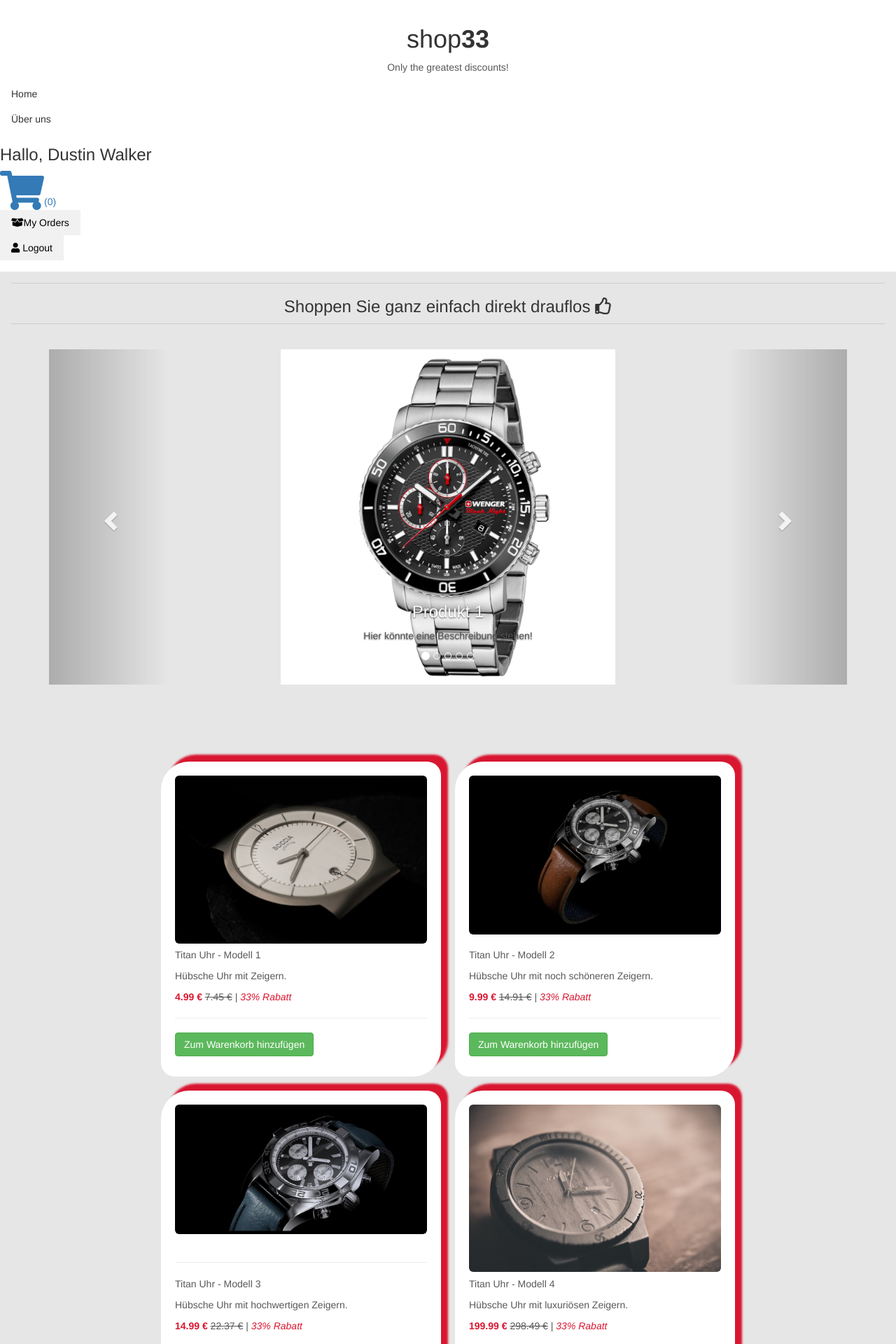
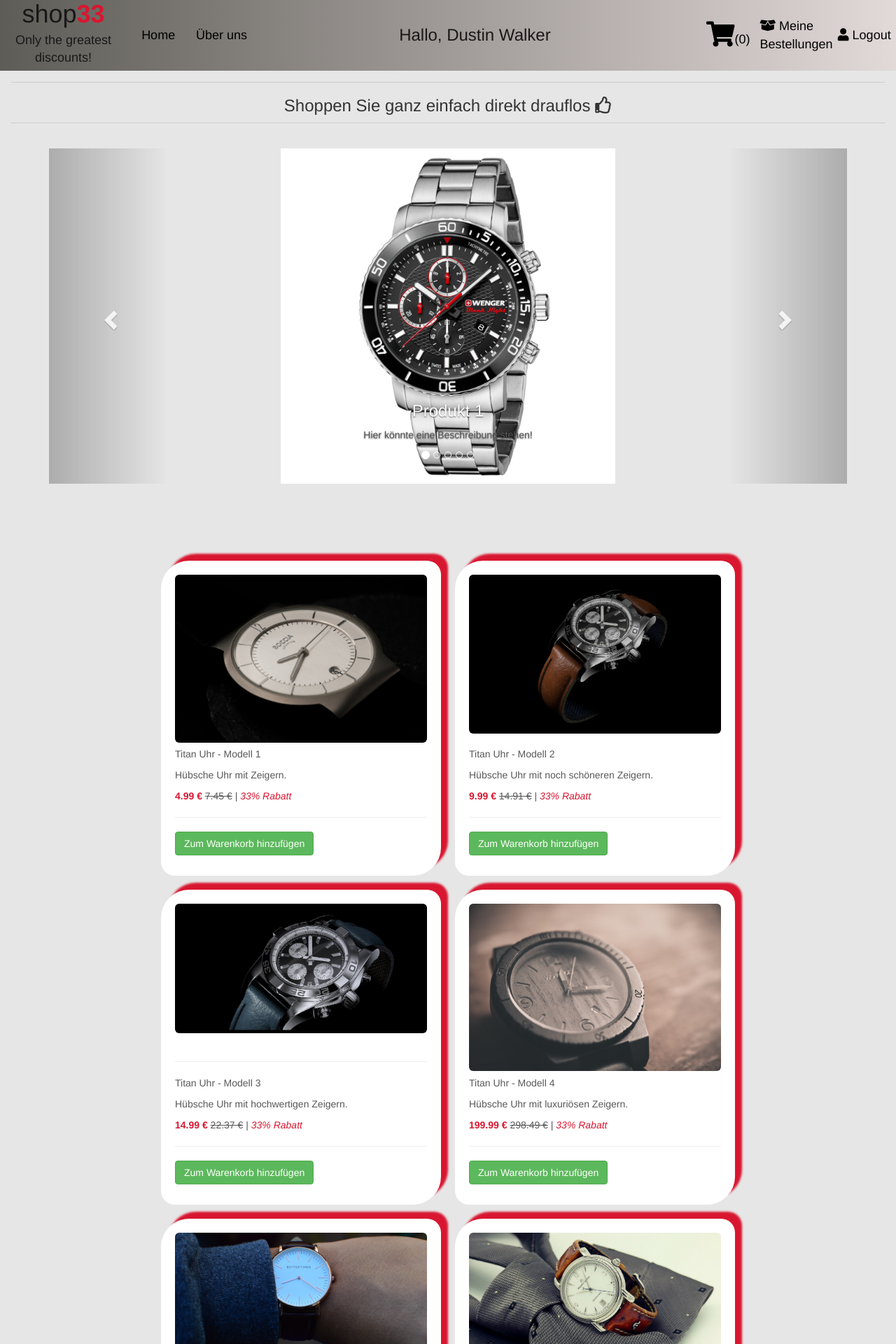
Before and after one commit to Tobi1809/hsrt_web-programming, a PHP site: page /html/home.php in a window 1280 px wide. Shown: the top 1920 px of the page at 70% size. Run offline with PHP 8.4, Linux system fonts and the light colour scheme; a user stored in the database is signed in; data comes from the database, SQL or seed files in the repository.

Commit message:
home.php - Header und Footer aktualisiert
- Fehlerhafte Anzeige unterhalb des productsGrid gefixt
- Zusätzlich auto formatting

```diff
--- a/html/home.php
+++ b/html/home.php
@@ -36,7 +36,7 @@ if (isset($_SESSION["login"])) {
     <meta charset="utf-8">
 
     <!-- our Styles -->
-    <link rel="stylesheet" href="../css/headerArea.css">
+    <link rel="stylesheet" href="../css/headerAndFooterArea.css">
     <link rel="stylesheet" href="../css/productsGrid.css">
 
     <!-- Webseite responsive -->
@@ -62,11 +62,11 @@ if (isset($_SESSION["login"])) {
     </style>
 
     <script>
-        $(document).ready(function() { // wichtig!
+        $(document).ready(function () { // wichtig!
 
-            setInterval(function() {
+            setInterval(function () {
                 $.get("../backendPhp/getNumActiveUsers.php", {},
-                    function(numActiveUsers) {
+                    function (numActiveUsers) {
                         var activeUserElement = document.getElementById("numUserOnline");
                         activeUserElement.innerText = numActiveUsers;
                         console.log("updated active users");
@@ -81,36 +81,36 @@ if (isset($_SESSION["login"])) {
 <body>
 
     <!-- Kopfbereich -->
-    <header class="titleBand w3-padding-16">
+    <header class="titleBand w3-padding-8">
 
         <div class="w3-bar w3-center">
             <h1 class="myTitle">shop<strong class="myTitle">33</strong></h1>
             <p class="myTitle">Only the greatest discounts!</p>
         </div>
 
-        <div class="centerMargin"><a href="home.php" class=" w3-button "></i> Home</a></div>
+        <div class="centerMargin"><a href="home.php">Home</a></div>
 
-        <div class="centerMargin"><a href="aboutUs.php" class=" w3-button"> Über uns</a></div>
+        <div class="centerMargin"><a href="aboutUs.php"> Über uns</a></div>
 
         <div></div>
 
         <div class="centerMargin">
+            <div>
                 <h3 class="myTitle"><?php echo $welcomeString ?></h3>
+            </div>
         </div>
 
         <div></div>
 
-
-
         <div class="centerMargin">
             <!-- shopping cart -->
-            <a href="shoppingCart.php"><i class="fa fa-shopping-cart fa-4x"></i>(<?php echo $productCount ?>)</a>
+            <a href="shoppingCart.php"><i class="fa fa-shopping-cart fa-2x"></i>(<?php echo $productCount ?>)</a>
         </div>
 
         <div class="centerMargin">
             <?php
             //show My Orders Button if logged in
-            $MyOrdersHtml = '<a href="myOrders.php" class=" w3-button w3-light-gray"><i class="fas fa-box-open"></i>My Orders</a>';
+            $MyOrdersHtml = '<a href="myOrders.php" class="centerMargin"><i class="fas fa-box-open"></i> Meine Bestellungen</a>';
             if (isset($_SESSION["login"])) {
                 if ($_SESSION["login"] == 111) {
                     echo $MyOrdersHtml;
@@ -123,8 +123,8 @@ if (isset($_SESSION["login"])) {
         <div class="centerMargin">
             <?php
             // Login, wenn User noch nicht angemeldet ist und Logout, wenn er angemeldet ist
-            $loginHTML = '<a href="login.php" class=" w3-button w3-light-gray"><i class="fas fa-user"></i> Login</a>';
-            $logoutHTML = '<a href="logout.php" class=" w3-button w3-light-gray"><i class="fas fa-user"></i> Logout</a>';
+            $loginHTML = '<a href="login.php" class="centerMargin"><i class="fas fa-user"></i> Login</a>';
+            $logoutHTML = '<a href="logout.php" class="centerMargin"><i class="fas fa-user"></i> Logout</a>';
             if (isset($_SESSION["login"])) {
                 if ($_SESSION["login"] == 111) {
                     echo $logoutHTML;
@@ -138,6 +138,8 @@ if (isset($_SESSION["login"])) {
         </div>
 
     </header>
+
+    <!-- Main Content Start -->
     <div class="mainContent">
 
         <div class="w3-container w3-center">
@@ -246,21 +248,25 @@ if (isset($_SESSION["login"])) {
                     <!-- Produkt <?php echo $row["itemID"]; //lol, php für kommentare XD
                                             ?> -->
                     <div style="height: 50%;">
-                                <img src="products/productImages/product(<?php echo $row["itemID"]; ?>).jpg" class="img-rounded img-responsive" alt="">
+                        <img src="products/productImages/product(<?php echo $row["itemID"]; ?>).jpg"
+                            class="img-rounded img-responsive" alt="">
                     </div>
                     <hr>
                     <p><?php echo $row["itemName"]; ?></p>
                     <p><?php echo $row["description"]; ?></p>
-                            <p><b><?php echo $row["price"]; ?> €</b> <s><?php echo round($row["price"] / 0.67, 2) ?> €</s> | <i class="red">33% Rabatt</i></p>
+                    <p><b><?php echo $row["price"]; ?> €</b> <s><?php echo round($row["price"] / 0.67, 2) ?> €</s> | <i
+                            class="red">33% Rabatt</i></p>
                     <hr>
 
                     <form method="post" action="../backendPhp/addItemToCart.php">
                         <div>
                             <input id="itemID" value="<?php echo $row["itemID"]; ?>" name="itemID" hidden>
                             <input id="itemName" value="<?php echo $row["itemName"]; ?>" name="itemName" hidden>
-                                    <input id="description" value="<?php echo $row["description"]; ?>" name="description" hidden>
+                            <input id="description" value="<?php echo $row["description"]; ?>" name="description"
+                                hidden>
                             <input id="price" value="<?php echo $row["price"]; ?>" name="price" hidden>
-                                    <button type="submit" name="button" class="btn btn-success">Zum Warenkorb hinzufügen</button>
+                            <button type="submit" name="button" class="btn btn-success">Zum Warenkorb
+                                hinzufügen</button>
                         </div>
                     </form>
                 </div>
@@ -278,26 +284,38 @@ if (isset($_SESSION["login"])) {
 
             </div>
         </div>
-    </div>
+
         <!-- Fußleiste -->
-    <footer class="w3-container w3-padding-16 w3-margin-top">
-        <div class="w3-bar w3-light-gray">
-            <span class="myBarItem w3-light-gray w3-left"> User online: <ins id="numUserOnline">0</ins></span>
+        <footer class="titleBand w3-padding-32">
 
-            <a href="impressum.php" class="myBarItem w3-button w3-right"> Impressum</a>
-            <a href="contactForm.php" class="myBarItem w3-button w3-right"><i class="fas fa-envelope"></i>
-                Kontakt</a>
-            <!-- <span class="myBarItem w3-light-gray w3-right">Sie waren zuletzt online am <ins></ins></span> -->
+            <div class="centerMargin"><a href="impressum.php">Impressum</a></div>
+            <div class="centerMargin"><a href="contactForm.php"><i class="fas fa-envelope"></i> Kontakt</a></div>
+
+            <div></div>
+            <div></div>
+            <div></div>
+
+            <div class="centerMargin">
                 <?php
                         if (isset($_SESSION["login"])) {
                             if ($_SESSION["login"] == 111) {
                                 $dateString = date("d.m.Y", $_SESSION['lastLoginTime']);
-                    echo '<span class="myBarItem w3-light-gray w3-right">Sie waren zuletzt online am: <ins>' . $dateString . '</ins></span>';
+                                echo '<span>Sie waren zuletzt am <ins>' . $dateString . '</ins> online</span>';
                             }
                         }
                     ?>
             </div>
+
+            <div></div>
+
+            <div class="centerMargin">
+                <span><ins id="numUserOnline"></ins> User online</span>
+            </div>
+
         </footer>
+
+    </div>
+    <!-- Main Content Ende -->
 
 </body>
 
```
Lines whose indentation alone changed are shown as unchanged.
